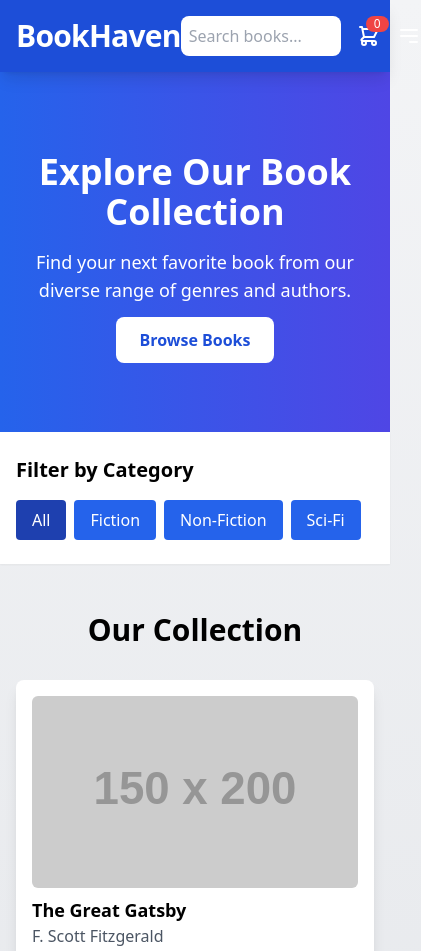
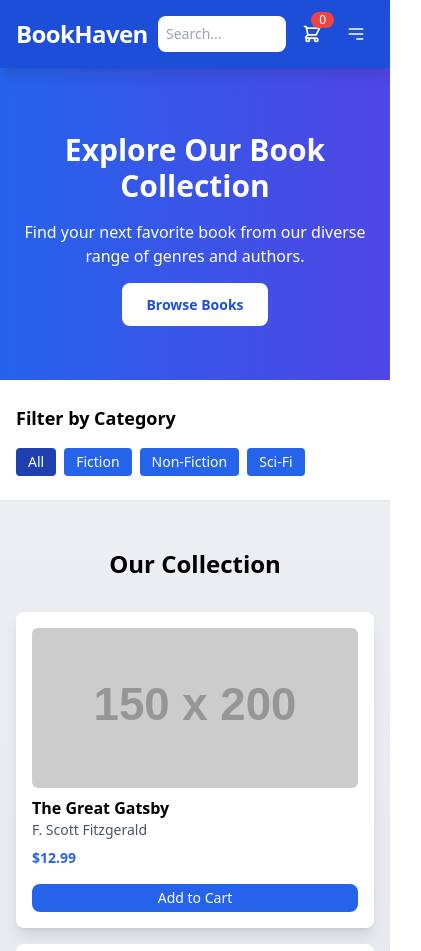
Before and after one commit to salim-khan-3/Bookshop1, a plain HTML site: page index.html in a window 390 px wide. Shown: the top 951 px of the page, 421 px wide, since content can reach past the window. Drawn offline with nearby package versions, Linux system fonts and the light colour scheme; placeholder pictures from the web are drawn by us.

Commit message:
some changes for mobile responsive

```diff
--- a/index.html
+++ b/index.html
@@ -3,39 +3,39 @@
 <head>
     <meta charset="UTF-8">
     <meta name="viewport" content="width=device-width, initial-scale=1.0">
-    <title>Bookshop</title>
+    <title>BookHaven</title>
     <script src="https://cdn.tailwindcss.com"></script>
 </head>
 <body class="bg-gradient-to-b from-gray-100 to-gray-300 font-sans">
     <!-- Header -->
     <header class="bg-blue-700 text-white p-4 sticky top-0 z-20 shadow-lg">
         <div class="container mx-auto flex justify-between items-center">
-            <h1 class="text-3xl font-extrabold tracking-tight">BookHaven</h1>
+            <h1 class="text-2xl font-extrabold tracking-tight">BookHaven</h1>
             <nav class="hidden md:flex space-x-6">
                 <a href="#" class="hover:text-blue-200 transition">Home</a>
                 <a href="#books" class="hover:text-blue-200 transition">Books</a>
                 <a href="#" class="hover:text-blue-200 transition">Categories</a>
                 <a href="#" class="hover:text-blue-200 transition">About</a>
             </nav>
-            <div class="flex items-center space-x-4">
+            <div class="flex items-center space-x-2">
                 <div class="relative">
-                    <input type="text" id="search" placeholder="Search books..." class="p-2 rounded-lg text-black focus:outline-none focus:ring-2 focus:ring-blue-300 w-40 md:w-64">
+                    <input type="text" id="search" placeholder="Search..." class="p-2 rounded-lg text-black focus:outline-none focus:ring-2 focus:ring-blue-300 w-32 sm:w-40 md:w-64 text-sm">
                 </div>
-                <button id="cart-btn" class="relative group">
-                    <svg class="w-6 h-6 group-hover:scale-110 transition" fill="none" stroke="currentColor" viewBox="0 0 24 24">
+                <button id="cart-btn" class="relative group p-2">
+                    <svg class="w-5 h-5 group-hover:scale-110 transition" fill="none" stroke="currentColor" viewBox="0 0 24 24">
                         <path stroke-linecap="round" stroke-linejoin="round" stroke-width="2" d="M3 3h2l.4 2M7 13h10l4-8H5.4M7 13L5.4 5M7 13l-2.293 2.293c-.63.63-.184 1.707.707 1.707H17m0 0a2 2 0 100 4 2 2 0 000-4zm-8 2a2 2 0 11-4 0 2 2 0 014 0z" />
                     </svg>
-                    <span id="cart-count" class="absolute -top-2 -right-2 bg-red-500 text-white rounded-full px-2 text-xs group-hover:bg-red-600 transition">0</span>
+                    <span id="cart-count" class="absolute -top-1 -right-1 bg-red-500 text-white rounded-full px-2 text-xs group-hover:bg-red-600 transition">0</span>
                 </button>
-                <button id="menu-btn" class="md:hidden">
-                    <svg class="w-6 h-6" fill="none" stroke="currentColor" viewBox="0 0 24 24">
+                <button id="menu-btn" class="md:hidden p-2">
+                    <svg class="w-5 h-5" fill="none" stroke="currentColor" viewBox="0 0 24 24">
                         <path stroke-linecap="round" stroke-linejoin="round" stroke-width="2" d="M4 6h16M4 12h16m-7 6h7" />
                     </svg>
                 </button>
             </div>
         </div>
         <!-- Mobile Menu -->
-        <div id="mobile-menu" class="hidden md:hidden bg-blue-800 p-4 shadow-md">
+        <div id="mobile-menu" class="hidden md:hidden bg-blue-800 p-4 shadow-md absolute w-full top-full left-0 z-10">
             <a href="#" class="block py-2 hover:text-blue-200 transition">Home</a>
             <a href="#books" class="block py-2 hover:text-blue-200 transition">Books</a>
             <a href="#" class="block py-2 hover:text-blue-200 transition">Categories</a>
@@ -44,23 +44,23 @@
     </header>
 
     <!-- Hero Section -->
-    <section class="bg-gradient-to-r from-blue-600 to-indigo-600 text-white py-20">
+    <section class="bg-gradient-to-r from-blue-600 to-indigo-600 text-white py-16">
         <div class="container mx-auto text-center px-4">
-            <h2 class="text-4xl md:text-5xl font-bold mb-4">Explore Our Book Collection</h2>
-            <p class="text-lg md:text-xl mb-6 max-w-2xl mx-auto">Find your next favorite book from our diverse range of genres and authors.</p>
-            <a href="#books" class="bg-white text-blue-700 px-6 py-3 rounded-lg font-semibold hover:bg-blue-100 transition">Browse Books</a>
+            <h2 class="text-3xl sm:text-4xl md:text-5xl font-bold mb-4">Explore Our Book Collection</h2>
+            <p class="text-base sm:text-lg md:text-xl mb-6 max-w-2xl mx-auto">Find your next favorite book from our diverse range of genres and authors.</p>
+            <a href="#books" class="bg-white text-blue-700 px-6 py-3 rounded-lg font-semibold hover:bg-blue-100 transition text-sm sm:text-base">Browse Books</a>
         </div>
     </section>
 
     <!-- Category Filter -->
     <section class="py-6 bg-white shadow-sm">
         <div class="container mx-auto px-4">
-            <h3 class="text-xl font-semibold mb-4">Filter by Category</h3>
+            <h3 class="text-lg sm:text-xl font-semibold mb-4">Filter by Category</h3>
             <div id="category-filter" class="flex flex-wrap gap-2">
-                <button class="category-btn bg-blue-600 text-white px-4 py-2 rounded hover:bg-blue-700" data-category="all">All</button>
-                <button class="category-btn bg-blue-600 text-white px-4 py-2 rounded hover:bg-blue-700" data-category="Fiction">Fiction</button>
-                <button class="category-btn bg-blue-600 text-white px-4 py-2 rounded hover:bg-blue-700" data-category="Non-Fiction">Non-Fiction</button>
-                <button class="category-btn bg-blue-600 text-white px-4 py-2 rounded hover:bg-blue-700" data-category="Sci-Fi">Sci-Fi</button>
+                <button class="category-btn bg-blue-600 text-white px-3 py-1 sm:px-4 sm:py-2 rounded hover:bg-blue-700 text-sm sm:text-base" data-category="all">All</button>
+                <button class="category-btn bg-blue-600 text-white px-3 py-1 sm:px-4 sm:py-2 rounded hover:bg-blue-700 text-sm sm:text-base" data-category="Fiction">Fiction</button>
+                <button class="category-btn bg-blue-600 text-white px-3 py-1 sm:px-4 sm:py-2 rounded hover:bg-blue-700 text-sm sm:text-base" data-category="Non-Fiction">Non-Fiction</button>
+                <button class="category-btn bg-blue-600 text-white px-3 py-1 sm:px-4 sm:py-2 rounded hover:bg-blue-700 text-sm sm:text-base" data-category="Sci-Fi">Sci-Fi</button>
             </div>
         </div>
     </section>
@@ -68,26 +68,26 @@
     <!-- Book Listing Section -->
     <section id="books" class="py-12">
         <div class="container mx-auto px-4">
-            <h2 class="text-3xl font-bold text-center mb-8">Our Collection</h2>
+            <h2 class="text-2xl sm:text-3xl font-bold text-center mb-8">Our Collection</h2>
             <div id="loading" class="hidden text-center">
                 <svg class="animate-spin h-8 w-8 text-blue-600 mx-auto" xmlns="http://www.w3.org/2000/svg" fill="none" viewBox="0 0 24 24">
                     <circle class="opacity-25" cx="12" cy="12" r="10" stroke="currentColor" stroke-width="4"></circle>
                     <path class="opacity-75" fill="currentColor" d="M4 12a8 8 0 018-8V0C5.373 0 0 5.373 0 12h4zm2 5.291A7.962 7.962 0 014 12H0c0 3.042 1.135 5.824 3 7.938l3-2.647z"></path>
                 </svg>
             </div>
-            <div id="book-list" class="grid grid-cols-1 sm:grid-cols-2 lg:grid-cols-3 gap-6"></div>
+            <div id="book-list" class="grid grid-cols-1 sm:grid-cols-2 lg:grid-cols-3 gap-4 sm:gap-6"></div>
         </div>
     </section>
 
     <!-- Cart Modal -->
     <div id="cart-modal" class="fixed inset-0 bg-black bg-opacity-50 flex items-center justify-center hidden z-30">
-        <div class="bg-white p-6 rounded-lg max-w-lg w-full">
-            <h2 class="text-2xl font-bold mb-4">Your Cart</h2>
+        <div class="bg-white p-4 sm:p-6 rounded-lg w-11/12 sm:w-3/4 md:w-1/2 max-h-[80vh] overflow-y-auto">
+            <h2 class="text-xl sm:text-2xl font-bold mb-4">Your Cart</h2>
             <div id="cart-items" class="max-h-64 overflow-y-auto"></div>
-            <p id="cart-total" class="text-lg font-semibold mt-4">Total: $0.00</p>
+            <p id="cart-total" class="text-base sm:text-lg font-semibold mt-4">Total: $0.00</p>
             <div class="flex justify-end space-x-4 mt-6">
-                <button id="close-cart" class="bg-gray-300 text-black px-4 py-2 rounded hover:bg-gray-400">Close</button>
-                <button id="clear-cart" class="bg-red-600 text-white px-4 py-2 rounded hover:bg-red-700">Clear Cart</button>
+                <button id="close-cart" class="bg-gray-300 text-black px-3 py-1 sm:px-4 sm:py-2 rounded hover:bg-gray-400 text-sm sm:text-base">Close</button>
+                <button id="clear-cart" class="bg-red-600 text-white px-3 py-1 sm:px-4 sm:py-2 rounded hover:bg-red-700 text-sm sm:text-base">Clear Cart</button>
             </div>
         </div>
     </div>
@@ -97,9 +97,9 @@
         <div class="container mx-auto text-center px-4">
             <p>&copy; 2025 BookHaven. All rights reserved.</p>
             <div class="mt-4 space-x-4">
-                <a href="#" class="hover:text-blue-200 transition">Privacy Policy</a>
-                <a href="#" class="hover:text-blue-200 transition">Terms of Service</a>
-                <a href="#" class="hover:text-blue-200 transition">Contact Us</a>
+                <a href="#" class="hover:text-blue-200 transition text-sm sm:text-base">Privacy Policy</a>
+                <a href="#" class="hover:text-blue-200 transition text-sm sm:text-base">Terms of Service</a>
+                <a href="#" class="hover:text-blue-200 transition text-sm sm:text-base">Contact Us</a>
             </div>
         </div>
     </footer>
@@ -128,11 +128,11 @@
                 bookArray.forEach(book => {
                     const bookCard = `
                         <div class="bg-white rounded-lg shadow-lg p-4 transform hover:scale-105 transition">
-                            <img src="${book.image}" alt="${book.title}" class="w-full h-48 object-cover rounded-md">
-                            <h3 class="text-lg font-bold mt-2">${book.title}</h3>
-                            <p class="text-gray-600">${book.author}</p>
-                            <p class="text-blue-600 font-bold mt-2">$${book.price.toFixed(2)}</p>
-                            <button onclick="addToCart(${book.id})" class="mt-4 bg-blue-600 text-white px-4 py-2 rounded-lg hover:bg-blue-700 w-full">
+                            <img src="${book.image}" alt="${book.title}" class="w-full h-40 sm:h-48 object-cover rounded-md">
+                            <h3 class="text-base sm:text-lg font-bold mt-2 truncate">${book.title}</h3>
+                            <p class="text-gray-600 text-sm sm:text-base">${book.author}</p>
+                            <p class="text-blue-600 font-bold mt-2 text-sm sm:text-base">$${book.price.toFixed(2)}</p>
+                            <button onclick="addToCart(${book.id})" class="mt-4 bg-blue-600 text-white px-3 py-1 sm:px-4 sm:py-2 rounded-lg hover:bg-blue-700 w-full text-sm sm:text-base">
                                 Add to Cart
                             </button>
                         </div>
@@ -187,14 +187,14 @@
             cart.forEach((book, index) => {
                 total += book.price;
                 cartItems.innerHTML += `
-                    <div class="flex justify-between items-center py-2 border-b">
+                    <div class="flex justify-between items-center py-2 border-b text-sm sm:text-base">
                         <div>
-                            <p class="font-semibold">${book.title}</p>
-                            <p class="text-gray-600 text-sm">${book.author}</p>
+                            <p class="font-semibold truncate">${book.title}</p>
+                            <p class="text-gray-600 text-xs sm:text-sm">${book.author}</p>
                         </div>
-                        <div class="flex items-center space-x-4">
+                        <div class="flex items-center space-x-2 sm:space-x-4">
                             <p>$${book.price.toFixed(2)}</p>
-                            <button onclick="removeFromCart(${index})" class="text-red-600 hover:text-red-800">Remove</button>
+                            <button onclick="removeFromCart(${index})" class="text-red-600 hover:text-red-800 text-xs sm:text-sm">Remove</button>
                         </div>
                     </div>
                 `;
```
